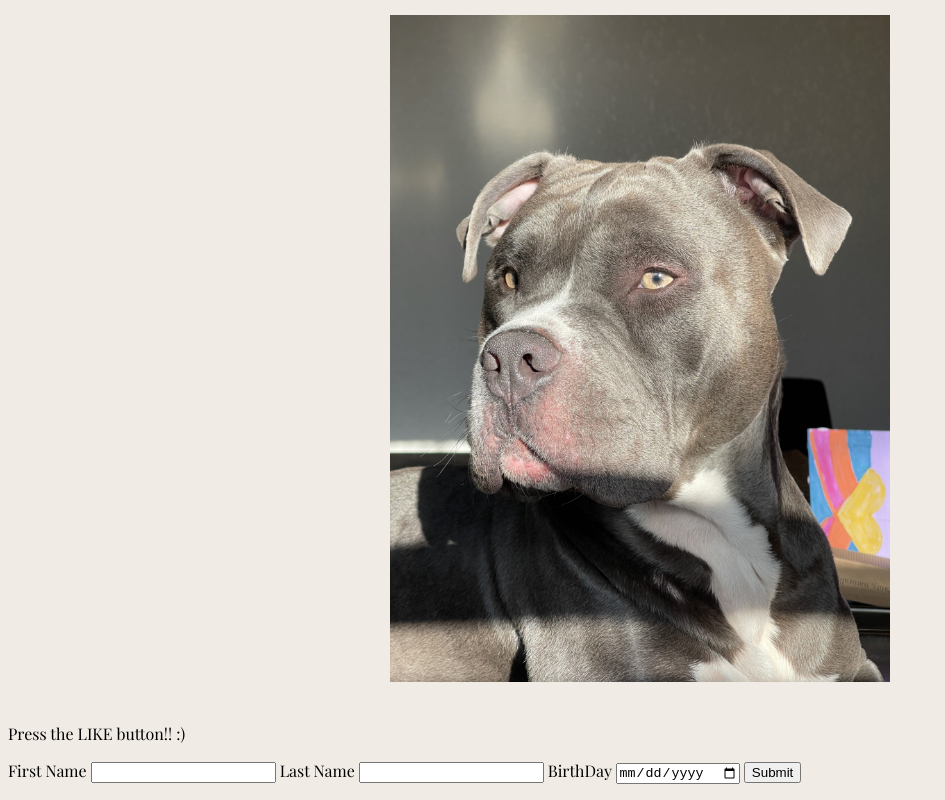
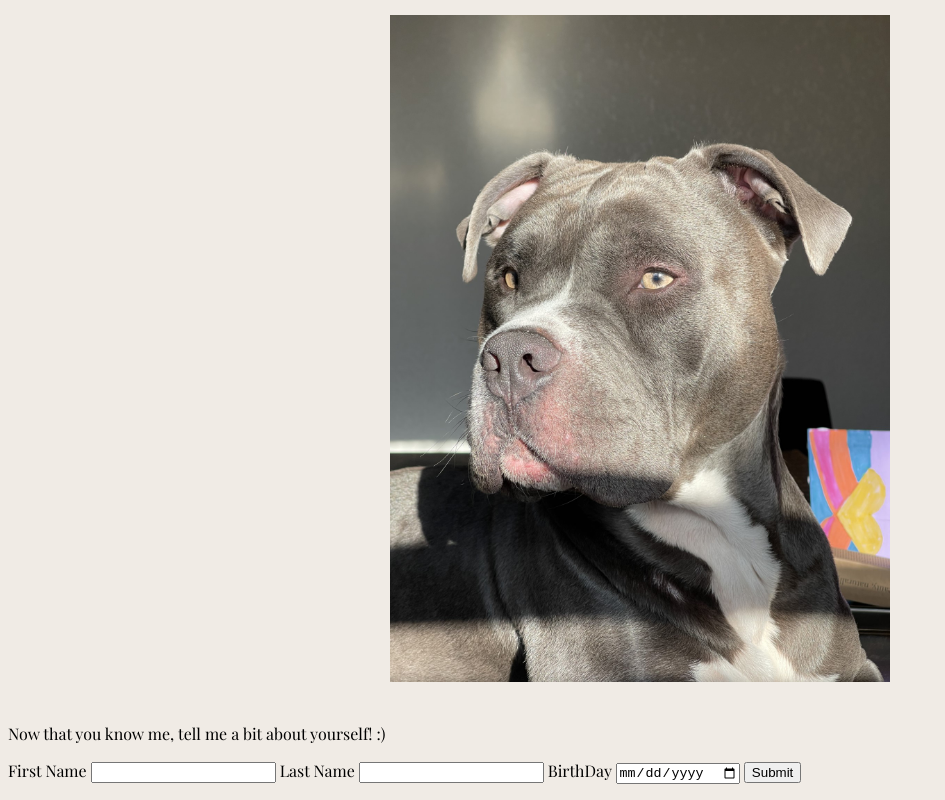
Before and after one commit to icstars/AboutMe-Leilani, a plain HTML site: page index.html in a window 1280 px wide. Shown: the part 1262-2062 px from the top of the page, without its empty margins (0-945 px from the left). Drawn offline with nearby package versions, Linux system fonts and the light colour scheme.

Commit message:
updated
prompt

```diff
--- a/index.html
+++ b/index.html
@@ -36,7 +36,7 @@
     <center><img src="thumbnail_IMG_2523.jpg" alt="no can do" width="500"></center>
     <br>
     <section>
-        <p> Press the LIKE button!! :) </p>
+        <p> Now that you know me, tell me a bit about yourself! :) </p>
                 <form action="" id="mainForm">
                     <label for="firstNameInput"> First Name </label>
                     <input type="text" name="" id="firstNameInput" />
```
